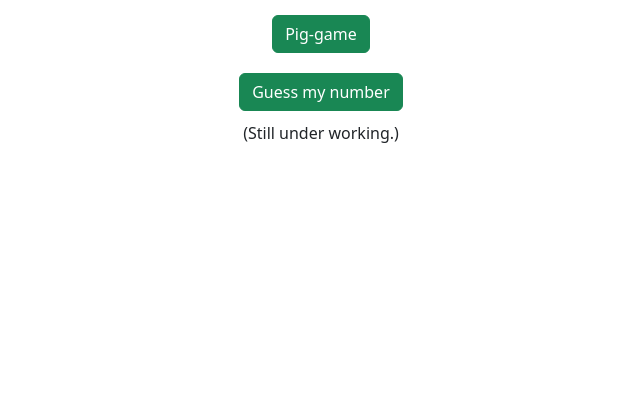
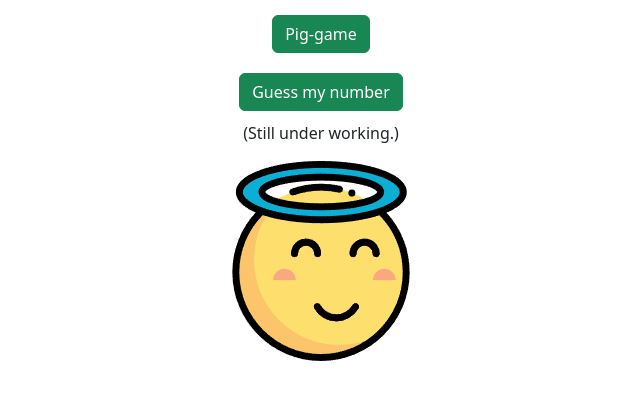
Before and after one commit to xiaowulang-turbo/Xiaowulang-turbo.github.io, a plain HTML site: page index.html in a window 1280 px wide. Shown: the part 217-616 px from the top of the page, without its empty margins (319-959 px from the left). Drawn offline with nearby package versions, Linux system fonts and the light colour scheme.

Commit message:
Feat: add a img of icon

```diff
--- a/index.html
+++ b/index.html
@@ -33,6 +33,7 @@
           <button type="button" class="btn btn-success">Guess my number</button>
         </a>
         <p>(Still under working.)</p>
+        <img src="./data/angel.png" />
       </div>
     </main>
   </body>
```
